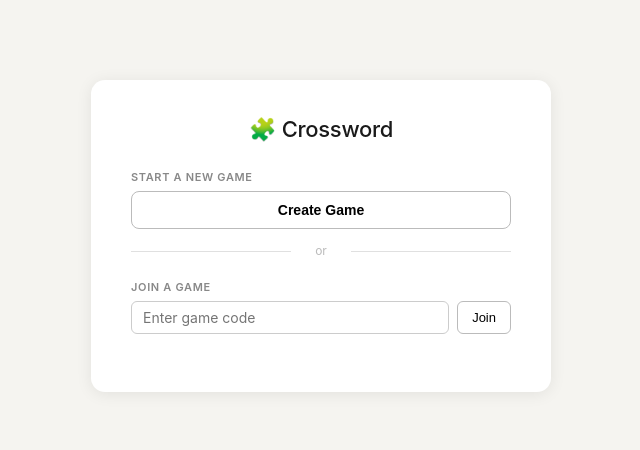
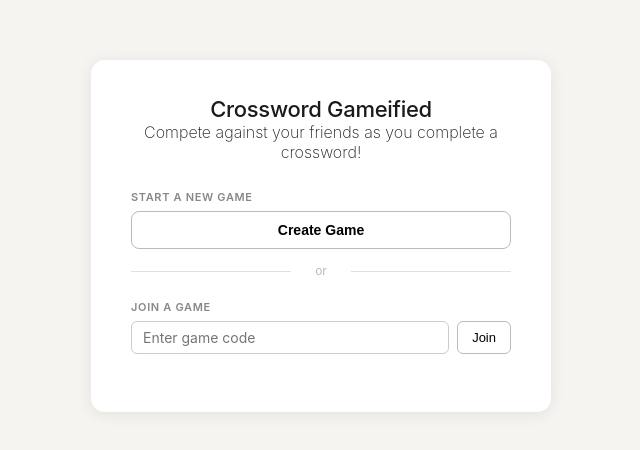
Before and after one commit to Perry5001/CrosswordGame, a website: page src/index.html in a window 1280 px wide. Shown: the part 164-614 px from the top of the page, without its empty margins (319-959 px from the left). Drawn offline with Linux system fonts and the light colour scheme.

Commit message:
Fix Title

```diff
--- a/src/index.html
+++ b/src/index.html
@@ -10,7 +10,10 @@
 
 <div id="lobby">
     <div class="lobby-card">
-        <h1>🧩 Crossword</h1>
+        <div class="title">
+            <h1>Crossword Gameified</h1>
+            <h2>Compete against your friends as you complete a crossword!</h2>
+        </div>
 
         <section class="lobby-section">
             <label>Start a new game</label>
--- a/src/static/styles.css
+++ b/src/static/styles.css
@@ -11,6 +11,11 @@ h1 {
     font-size: 22px;
     font-weight: 500;
     letter-spacing: -0.3px;
+}
+
+h2 {
+    font-size: 16px;
+    font-weight: 200;
 }
 
 button {
@@ -45,7 +50,7 @@ button:disabled { background: #e8e8e8; color: #aaa; cursor: not-allowed; }
     max-width: 460px;
 }
 
-.lobby-card h1 {
+.lobby-card .title {
     margin-bottom: 28px;
     text-align: center;
 }
```
Also changed, not shown: src/guest.html (+4 -1 lines), src/host.html (+4 -1 lines).
